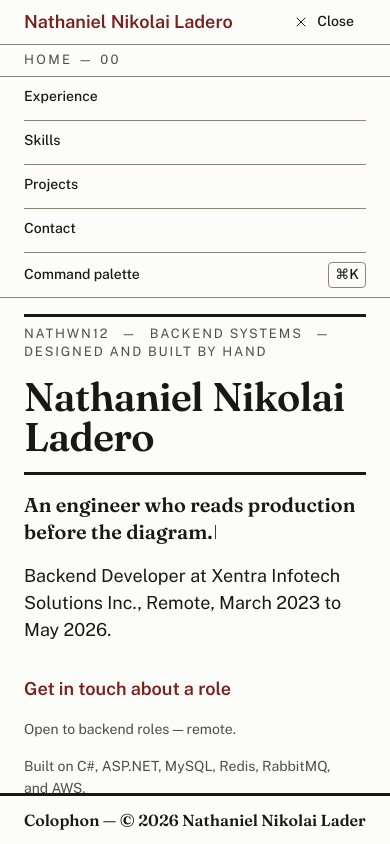
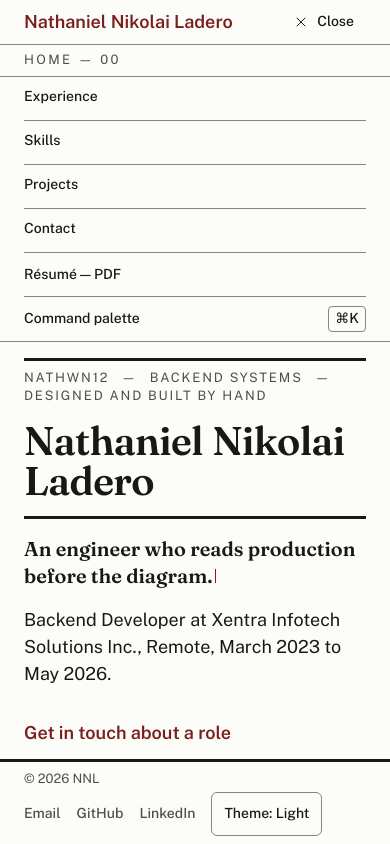
Before and after one commit to nathwn12/nathwn12.github.io, a React (Vite) app: page / in a window 390 px wide. Both pictures are taken after a click on the button "Menu". Built offline with nearby package versions, Linux system fonts and the light colour scheme.

Commit message:
polish(chrome): refine header footer pagefoot and contact link

```diff
--- a/src/components/Footer.tsx
+++ b/src/components/Footer.tsx
@@ -1,6 +1,5 @@
 import { useCallback, useEffect } from "react";
 import { CONTACT_EMAIL } from "../lib/contact";
-import { coreStack } from "../content/hero";
 import { ROUTES, navigate } from "../lib/router";
 import { navName } from "../lib/navNames";
 import { cycleTheme, useTheme } from "../lib/theme";
@@ -9,11 +8,12 @@ import { cycleTheme, useTheme } from "../lib/theme";
  * Footer — the printed colophon, in normal flow after the page scroller.
  *
  * Static (never fixed): it sits below the scroller in the app's flex column
- * so it can never cover content. A single 48px-tall scrolling row holds the
- * colophon line, the route list, and the contact/appearance controls in one
- * line with horizontal overflow — the wrap that once grew it past 200px on
- * phones is gone. Its height needs no live measurement: the scroller sizes
- * itself from the remaining flex space.
+ * so it can never cover content. Two exclusive rows share one container:
+ * the `md+` row (full colophon, route list, contact/appearance controls)
+ * and the `<md` compact bar (`© YEAR NNL` plus the four controls). Both
+ * rows wrap (`flex-wrap`, no `overflow-x-auto`, no container-level
+ * `whitespace-nowrap`), so the inner row can never scroll horizontally or
+ * clip — `scrollWidth === clientWidth` at every width.
  */
 
 const YEAR = new Date().getFullYear();
@@ -51,18 +51,31 @@ export function Footer() {
 
   const themeLabel = `${themePreference[0].toUpperCase()}${themePreference.slice(1)}`;
 
+  const themeButton = (
+    <button
+      type="button"
+      onClick={cycleThemeHandler}
+      title="Switch the color scheme: light or dark (F2)"
+      aria-label={`Color scheme: ${themePreference}. Activate to switch to the other scheme (F2).`}
+      className="flex min-h-11 items-center rounded-sm border border-border px-3 text-detail font-medium text-text transition-colors duration-field hover:border-border-accent hover:text-accent-text"
+    >
+      Theme: {themeLabel}
+    </button>
+  );
+
   return (
     <footer className="relative z-40 shrink-0 border-t-[3px] border-text bg-bg pb-[env(safe-area-inset-bottom)]">
       <div className="px-6 lg:px-10">
-        <div className="mx-auto flex h-12 w-full max-w-[80rem] items-center justify-between gap-x-8 overflow-x-auto whitespace-nowrap">
-          <p className="flex shrink-0 items-center py-2 font-display text-body font-semibold text-text">
+        <div className="mx-auto w-full max-w-[80rem]">
+          <div className="hidden min-h-12 w-full flex-wrap items-center justify-between gap-x-8 gap-y-1 py-2 md:flex">
+            <p className="flex items-center py-2 font-display text-body font-semibold text-text">
               Colophon — © {YEAR} Nathaniel Nikolai Ladero. Set in Fraunces
-            and Public Sans. {coreStack} Source on GitHub.
+              and Public Sans.
             </p>
 
             <nav
               aria-label="Sections"
-            className="flex shrink-0 items-center gap-x-4"
+              className="flex flex-wrap items-center gap-x-4 gap-y-1"
             >
               {ROUTES.map((item) => (
                 <button
@@ -78,7 +91,7 @@ export function Footer() {
 
             <nav
               aria-label="Contact and appearance"
-            className="flex shrink-0 items-center gap-x-6"
+              className="flex flex-wrap items-center gap-x-6 gap-y-1"
             >
               <a
                 href="https://github.com/nathwn12"
@@ -99,16 +112,38 @@ export function Footer() {
               <a href={`mailto:${CONTACT_EMAIL}`} className={linkClass}>
                 Email
               </a>
-            <button
-              type="button"
-              onClick={cycleThemeHandler}
-              title="Switch the color scheme: light or dark (F2)"
-              aria-label={`Color scheme: ${themePreference}. Activate to switch to the other scheme (F2).`}
-              className="flex min-h-11 items-center rounded-sm border border-border px-3 text-detail font-medium text-text transition-colors duration-field hover:border-border-accent hover:text-accent-text"
+              {themeButton}
+            </nav>
+          </div>
+
+          <div className="flex min-h-12 w-full flex-wrap items-center justify-between gap-x-4 gap-y-1 py-2 md:hidden">
+            <span className="text-micro text-text-muted">© {YEAR} NNL</span>
+            <nav
+              aria-label="Contact and appearance"
+              className="flex flex-wrap items-center gap-x-4 gap-y-1"
             >
-              Theme: {themeLabel}
-            </button>
+              <a href={`mailto:${CONTACT_EMAIL}`} className={linkClass}>
+                Email
+              </a>
+              <a
+                href="https://github.com/nathwn12"
+                target="_blank"
+                rel="noopener noreferrer"
+                className={linkClass}
+              >
+                GitHub
+              </a>
+              <a
+                href="https://www.linkedin.com/in/nathaniel-nikolai-l-184181261/"
+                target="_blank"
+                rel="noopener noreferrer"
+                className={linkClass}
+              >
+                LinkedIn
+              </a>
+              {themeButton}
             </nav>
+          </div>
         </div>
       </div>
     </footer>
--- a/src/components/Header.tsx
+++ b/src/components/Header.tsx
@@ -1,6 +1,7 @@
 import { useState, useEffect, useRef } from "react";
 import { motion, AnimatePresence } from "framer-motion";
 import { ROUTES, navigate, useRoute } from "../lib/router";
+import { RESUME_PATH } from "../lib/contact";
 import { requestPaletteOpen } from "../lib/palette";
 import { navName } from "../lib/navNames";
 import { fadeIn } from "../lib/motion";
@@ -167,7 +168,7 @@ export function Header() {
           </button>
 
           <div className="flex items-center gap-2">
-            <nav className="hidden items-center gap-1 md:flex" aria-label="Pages">
+            <nav className="hidden items-center gap-1 lg:flex" aria-label="Pages">
               {navItems.map((item) => {
                 const active = route.path === item.path;
                 return (
@@ -190,12 +191,20 @@ export function Header() {
               })}
             </nav>
 
+            <a
+              href={RESUME_PATH}
+              download="Nathaniel-Nikolai-Ladero-Resume.pdf"
+              className="hidden min-h-11 items-center px-3 text-label font-medium text-text hover:text-accent-text hover:underline lg:flex"
+            >
+              Résumé
+            </a>
+
             <button
               type="button"
               onClick={() => requestPaletteOpen()}
               aria-label="Open command palette (Control K)"
               title="Open command palette (Ctrl K)"
-              className="hidden min-h-11 items-center gap-2 rounded-xs px-3 text-label text-text-muted transition-colors duration-nav hover:text-accent-text hover:underline md:flex"
+              className="hidden min-h-11 items-center gap-2 rounded-xs px-3 text-label text-text-muted transition-colors duration-nav hover:text-accent-text hover:underline lg:flex"
             >
               <span className="font-medium">Command</span>
               <kbd className="rounded-xs border border-border px-1.5 py-0.5 font-medium">
@@ -210,7 +219,7 @@ export function Header() {
               aria-label={menuOpen ? "Close navigation menu" : "Open navigation menu"}
               aria-expanded={menuOpen}
               aria-controls="mobile-nav"
-              className="flex min-h-11 items-center gap-2 rounded-xs px-3 text-label font-medium text-text transition-colors duration-nav hover:text-accent-text hover:underline md:hidden"
+              className="flex min-h-11 items-center gap-2 rounded-xs px-3 text-label font-medium text-text transition-colors duration-nav hover:text-accent-text hover:underline lg:hidden"
             >
               <svg
                 width="16"
@@ -257,7 +266,7 @@ export function Header() {
             initial="hidden"
             animate="visible"
             exit="hidden"
-            className="border-t border-border bg-bg md:hidden"
+            className="border-t border-border bg-bg lg:hidden"
           >
             <div className={GUTTER}>
               <div className={`${CONTAINER} flex flex-col`}>
@@ -281,6 +290,13 @@ export function Header() {
                     </button>
                   );
                 })}
+                <a
+                  href={RESUME_PATH}
+                  download="Nathaniel-Nikolai-Ladero-Resume.pdf"
+                  className="flex min-h-11 items-center border-b border-border text-left text-label font-medium text-text transition-colors duration-nav hover:text-accent-text"
+                >
+                  Résumé — PDF
+                </a>
                 <button
                   type="button"
                   onClick={() => {
--- a/src/components/PageFoot.tsx
+++ b/src/components/PageFoot.tsx
@@ -1,4 +1,5 @@
 import { navigate, routeAtOffset, useRoute } from "../lib/router";
+import { RESUME_PATH } from "../lib/contact";
 import { navName } from "../lib/navNames";
 
 /**
@@ -28,10 +29,10 @@ interface PageFootProps {
 }
 
 const directionControl =
-  "flex min-h-11 items-center whitespace-nowrap rounded-xs text-label font-medium text-text transition-colors duration-nav hover:underline";
+  "flex min-h-11 items-center rounded-xs text-label font-medium text-text transition-colors duration-nav hover:underline";
 
 const resumeBase =
-  "flex min-h-11 items-center whitespace-nowrap rounded-xs text-body font-semibold transition-colors duration-link";
+  "flex min-h-11 items-center rounded-xs text-body font-semibold transition-colors duration-link";
 
 export function PageFoot({ accentResume = false }: PageFootProps) {
   const { route } = useRoute();
@@ -41,7 +42,7 @@ export function PageFoot({ accentResume = false }: PageFootProps) {
   return (
     <div className="mt-section flex flex-wrap items-center justify-between gap-x-6 gap-y-2 border-t border-border pt-block">
       <a
-        href="/Nathaniel-Nikolai-Ladero-Resume.pdf"
+        href={RESUME_PATH}
         download="Nathaniel-Nikolai-Ladero-Resume.pdf"
         data-nav-item
         className={
--- a/src/lib/contact.ts
+++ b/src/lib/contact.ts
@@ -8,6 +8,8 @@ import { z } from "zod";
  * the account on formsubmit.co in sync with this value.
  */
 export const CONTACT_EMAIL = "nathanielnikolai.ladero@gmail.com";
+
+export const RESUME_PATH = "/Nathaniel-Nikolai-Ladero-Resume.pdf";
 
 /**
  * Pre-submit validation schema for the compose form fields. Mirrors the
```
Lines whose indentation alone changed are shown as unchanged.
